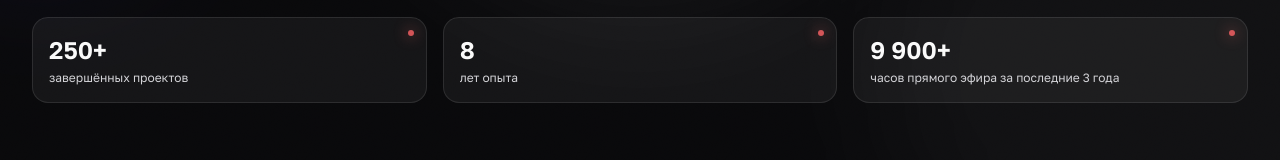
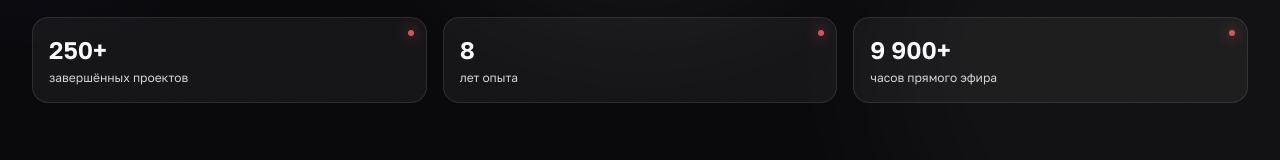
Before and after one commit to baryshnikovaxx/hpprod, a Next.js app: page / in a window 1280 px wide. Shown: the part 490-650 px from the top of the page. Built offline with nearby package versions, Linux system fonts and the light colour scheme; no server answers.

Commit message:
Update broadcast hours in both languages and remove time period

```diff
--- a/app/page.tsx
+++ b/app/page.tsx
@@ -240,7 +240,7 @@ export default function Home() {
               {[
                 { k: "250+", v: isRu ? "завершённых проектов" : "projects delivered" },
                 { k: "8", v: isRu ? "лет опыта" : "years experience" },
-                { k: isRu ? "9 900+" : "600+", v: isRu ? "часов прямого эфира за последние 3 года" : "hours live over the last 3 years" },
+                { k: isRu ? "9 900+" : "9,900+", v: isRu ? "часов прямого эфира" : "hours live" },
               ].map((item) => (
                 <div
                   key={item.v}
```
